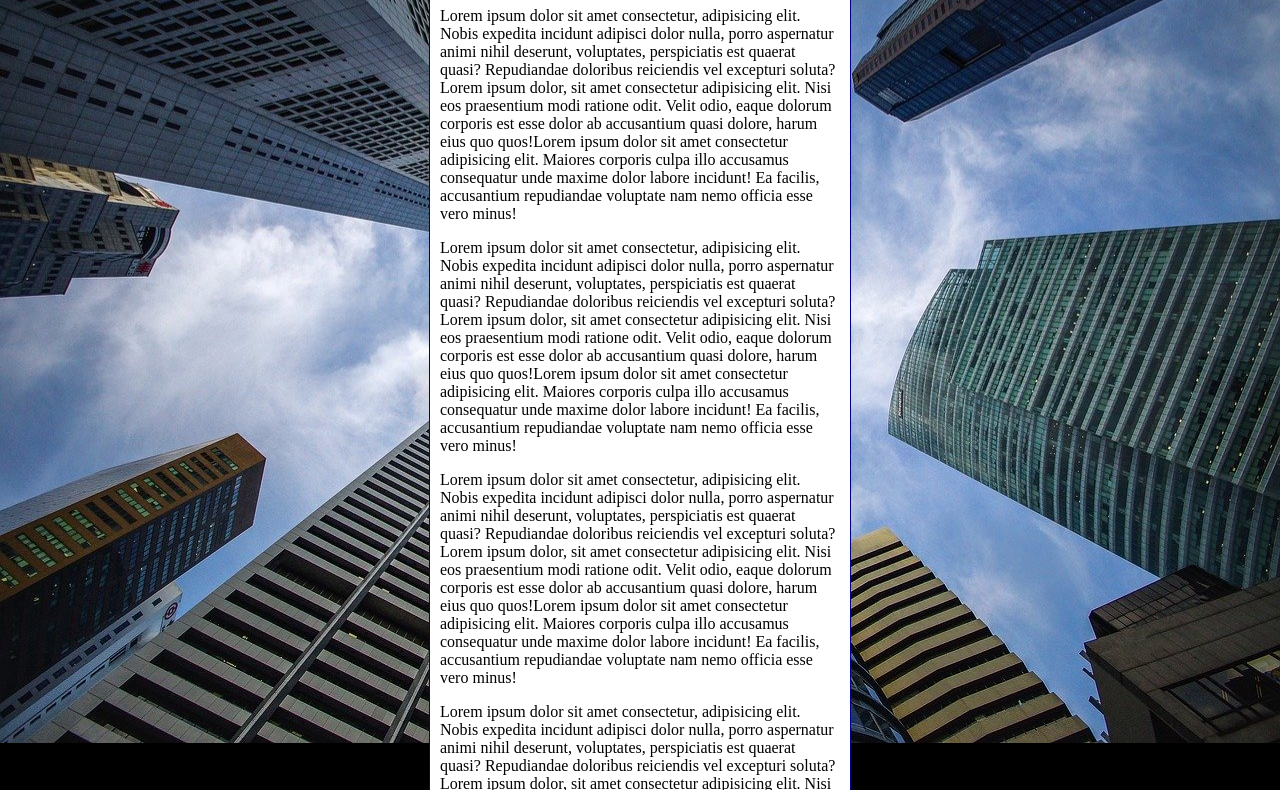
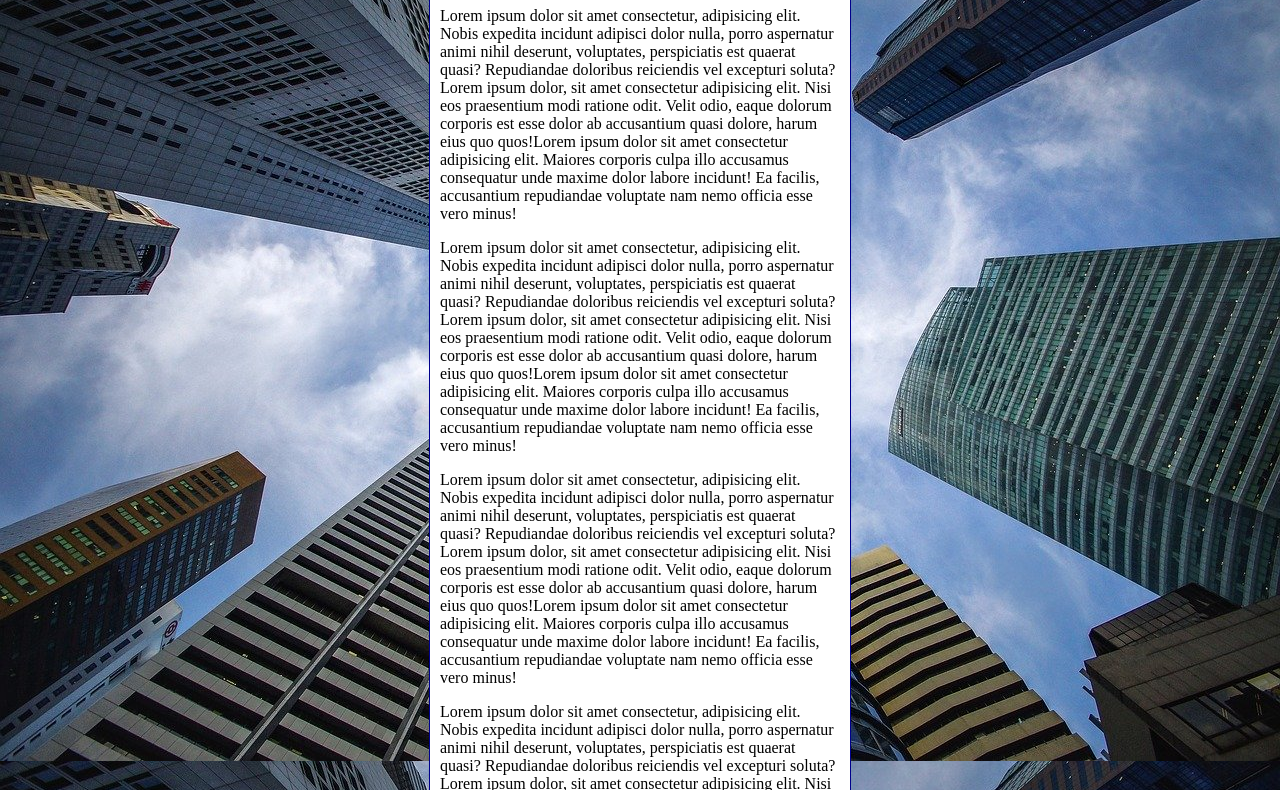
Before and after one commit to SofiaTanaka/html-css, a plain HTML site: page exercicios/ex022/fundo006.html in a window 1280 px wide. Shown: the part 92-882 px from the top of the page. Drawn offline with Linux system fonts and the light colour scheme.

Commit message:
resolvi problema de fundo preto em baixo

```diff
--- a/exercicios/ex022/fundo006.html
+++ b/exercicios/ex022/fundo006.html
@@ -4,7 +4,7 @@
     <meta charset="UTF-8">
     <meta http-equiv="X-UA-Compatible" content="IE=edge">
     <meta name="viewport" content="width=device-width, initial-scale=1.0">
-    <title>Document</title>
+    <title>Fundo fixo de tela</title>
     <style>
         body {
             height: 100vh;
@@ -14,6 +14,7 @@
             background-repeat: no-repeat;
             background-size: cover; /*contein= mostra 100% da imagem e adapta a imagem(estica etc)*/
                                     /*cover= não mostra a imagem 100% mas preenche a tela inteira sem modificar a imagem*/
+            background-attachment: fixed; /*vinculo*/
 
         }
         main {
```
